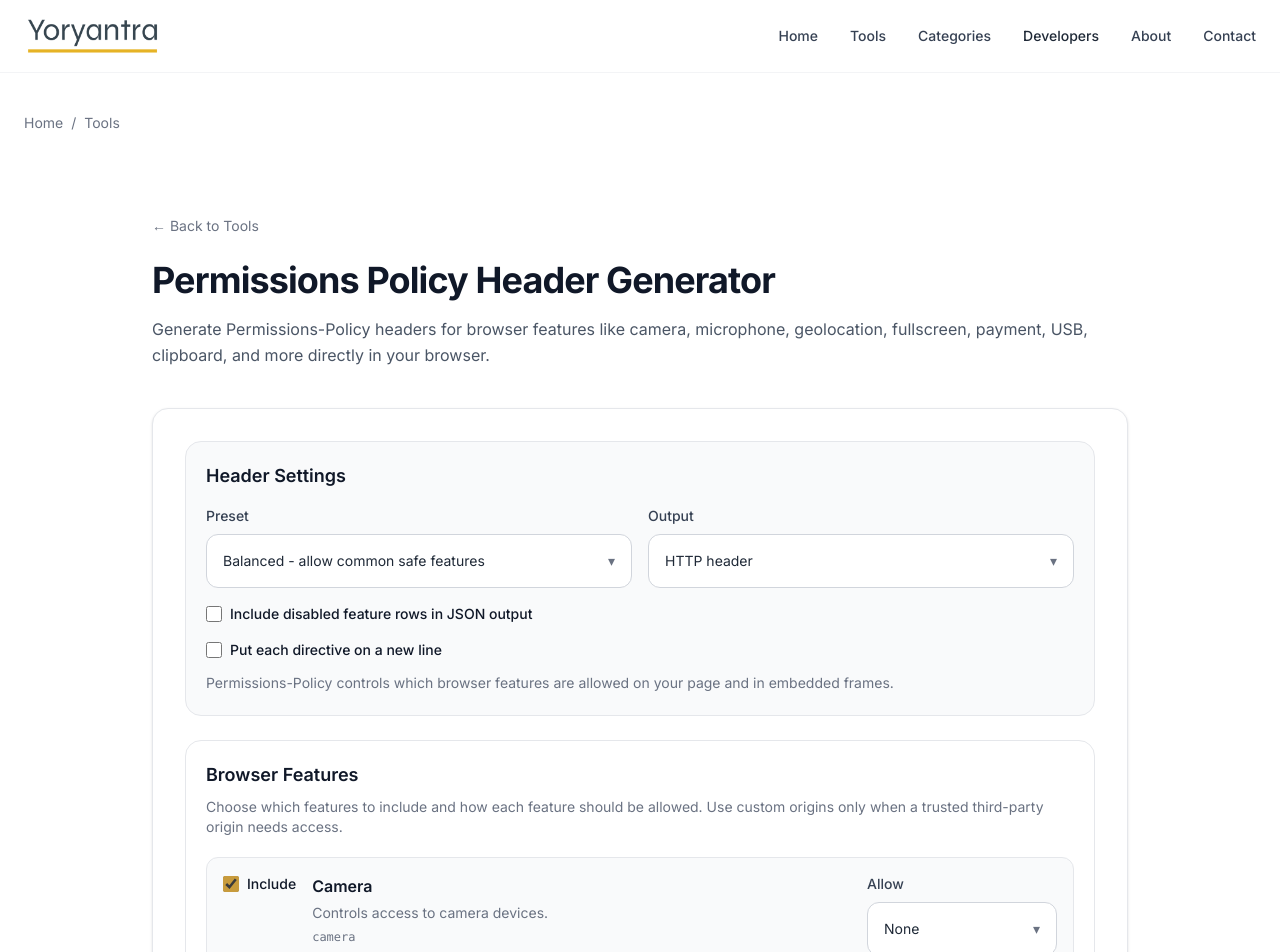
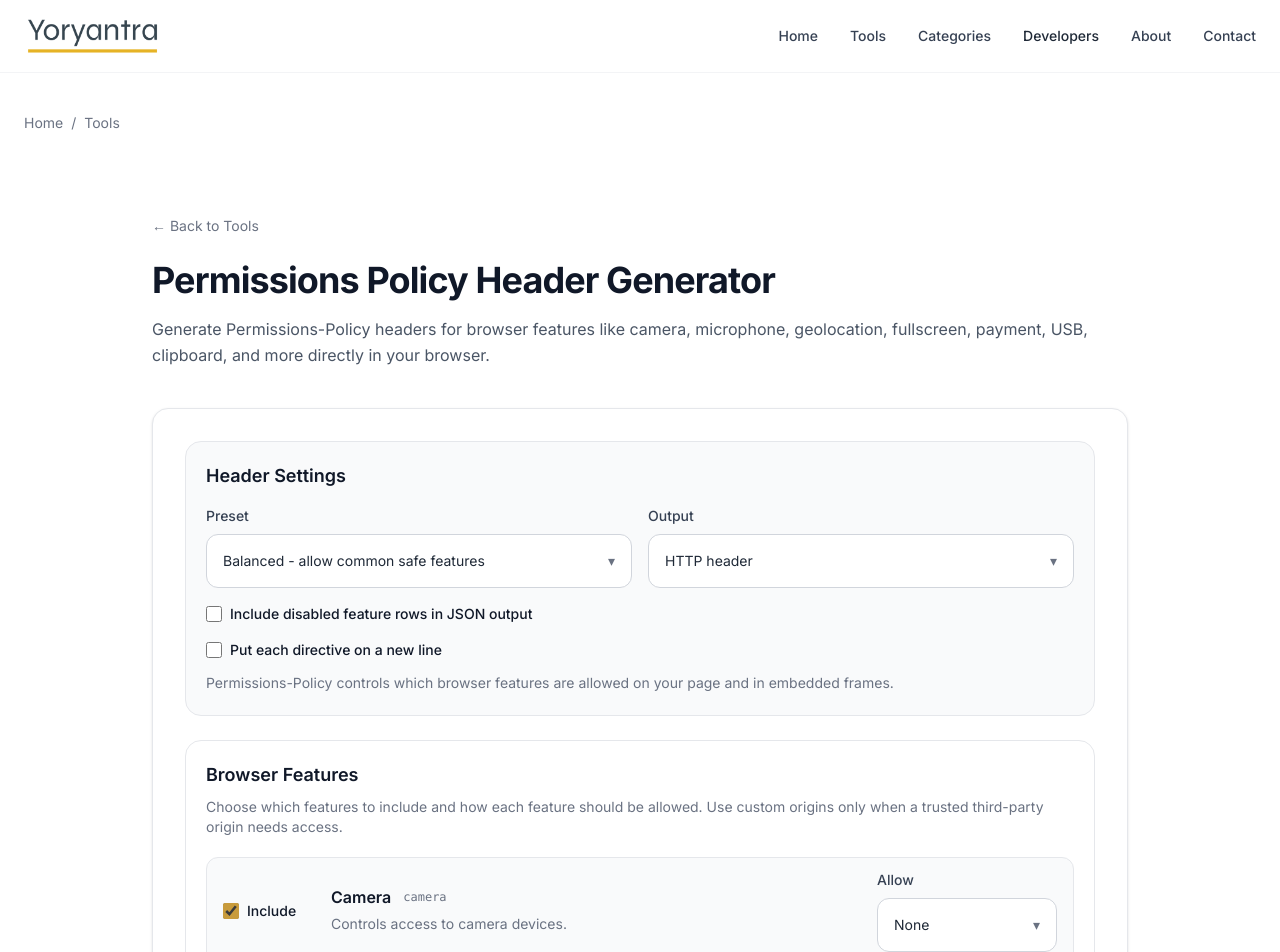
Before and after one commit to vaarunsonawwane-ops/yoryantra-new, a Next.js app: page /tools/permissions-policy-header-generator in a window 1280 px wide. Shown: the top 952 px of the page. Built offline with nearby package versions, Linux system fonts and the light colour scheme.

Commit message:
Update ToolClient.tsx

```diff
--- a/app/tools/permissions-policy-header-generator/ToolClient.tsx
+++ b/app/tools/permissions-policy-header-generator/ToolClient.tsx
@@ -394,13 +394,13 @@ export default function ToolClient() {
           Use custom origins only when a trusted third-party origin needs access.
         </p>
 
-        <div className="mt-5 space-y-4">
+        <div className="mt-5 space-y-3">
           {features.map((feature) => (
             <div
               key={feature.key}
-              className="rounded-xl border border-gray-200 bg-gray-50 p-4"
+              className="rounded-xl border border-gray-200 bg-gray-50 px-4 py-3"
             >
-              <div className="grid gap-4 md:grid-cols-[auto_1fr_190px] md:items-start">
+              <div className="grid gap-3 md:grid-cols-[96px_1fr_180px] md:items-center">
                 <label className="flex cursor-pointer items-center gap-2 text-sm font-medium text-gray-900">
                   <input
                     type="checkbox"
@@ -415,16 +415,18 @@ export default function ToolClient() {
                 </label>
 
                 <div>
-                  <p className="font-semibold text-gray-900">
-                    {feature.label}
-                  </p>
+                  <div className="flex flex-wrap items-center gap-x-3 gap-y-1">
+                    <p className="font-semibold text-gray-900">
+                      {feature.label}
+                    </p>
+
+                    <p className="font-mono text-xs text-gray-500">
+                      {feature.key}
+                    </p>
+                  </div>
 
                   <p className="mt-1 text-sm leading-relaxed text-gray-500">
                     {feature.description}
-                  </p>
-
-                  <p className="mt-1 text-xs font-mono text-gray-500">
-                    {feature.key}
                   </p>
                 </div>
 
@@ -444,7 +446,7 @@ export default function ToolClient() {
               </div>
 
               {feature.mode === "custom" && (
-                <div className="mt-4">
+                <div className="mt-3 border-t border-gray-200 pt-3">
                   <label className="block text-sm font-medium text-gray-700">
                     Allowed Origins
                   </label>
```
